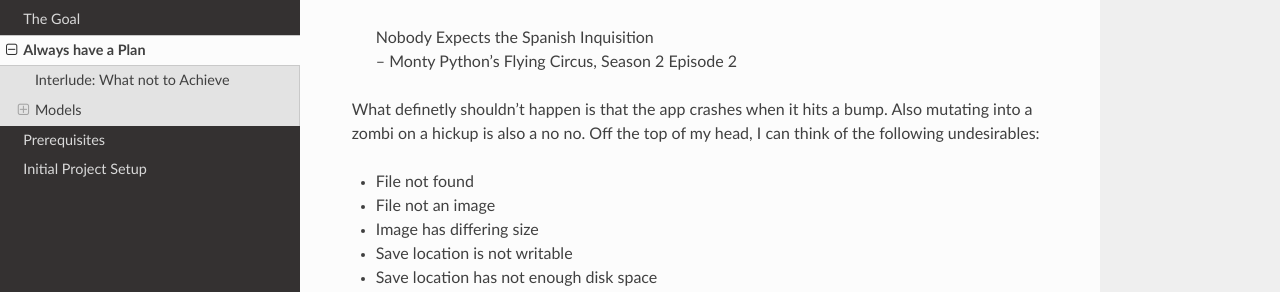
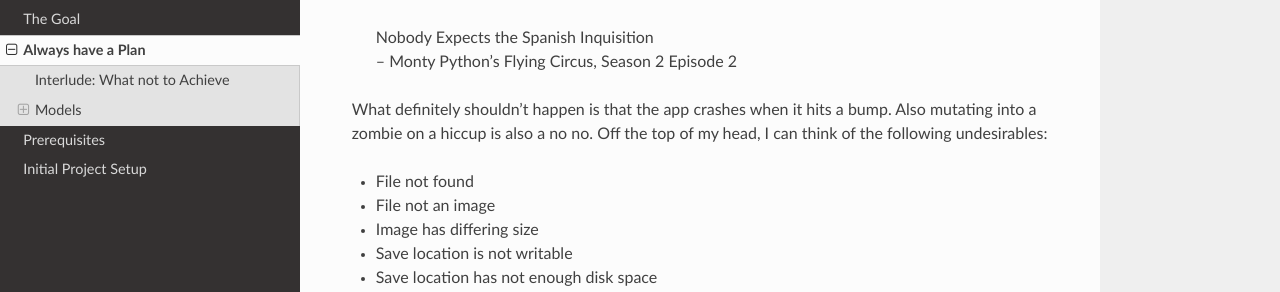
Before and after one commit to parsd/wpf-state-machine-tutorial, a Sphinx documentation site: the page built from doc/source/plan.rst, in a window 1280 px wide and 1400 px high, scrolled down 536 px. Shown: the part 158-450 px from the top of the window. Built offline with Sphinx 7.4.7 and the Read the Docs theme 2.0.0, drawn with Linux system fonts in a browser that asks for light colours; some of the changed text lies outside the part shown.

Commit message:
Set vscode spellright up.

```diff
--- a/doc/source/goal.rst
+++ b/doc/source/goal.rst
@@ -32,7 +32,7 @@ Preview
 Saving
    Finally store the fruits of the user's work.
 
-The title of this tuturial spoils it a bit, but these sections will become the states of our state machine ☺. I also kept the diagram relatively simple for this tutorial. Normally there would also be a repeat after the *Preview* section back to the *Configuration* section if we are not happy with the preview. Program exit is also possible everywhere. And what about errors …? Nah, nothing will ever go wrong! ☺
+The title of this tutorial spoils it a bit, but these sections will become the states of our state machine ☺. I also kept the diagram relatively simple for this tutorial. Normally there would also be a repeat after the *Preview* section back to the *Configuration* section if we are not happy with the preview. Program exit is also possible everywhere. And what about errors …? Nah, nothing will ever go wrong! ☺
 
 .. rubric:: Footnotes
 
--- a/doc/source/plan.rst
+++ b/doc/source/plan.rst
@@ -30,7 +30,7 @@ In :doc:`goal` we talked about what we want to achieve – and when. But a good
    Nobody Expects the Spanish Inquisition |br|
    -- Monty Python’s Flying Circus, Season 2 Episode 2
 
-What definetly shouldn't happen is that the app crashes when it hits a bump. Also mutating into a zombi on a hickup is also a no no. Off the top of my head, I can think of the following undesirables:
+What definitely shouldn't happen is that the app crashes when it hits a bump. Also mutating into a zombie on a hiccup is also a no no. Off the top of my head, I can think of the following undesirables:
 
 * File not found
 * File not an image
--- a/doc/source/setup.rst
+++ b/doc/source/setup.rst
@@ -14,7 +14,7 @@ Next select the newly created folder and then :kbd:`Shift+Right-Click` it to ope
 
 :menuselection:`Open Command Prompt here`
 
-Now we can start the Sphinx quickstart wizard:
+Now we can start the Sphinx quick start wizard:
 
 .. code-block:: doscon
 
```
Also changed, not shown: other parts of doc/source/plan.rst (+1 -1 lines).
